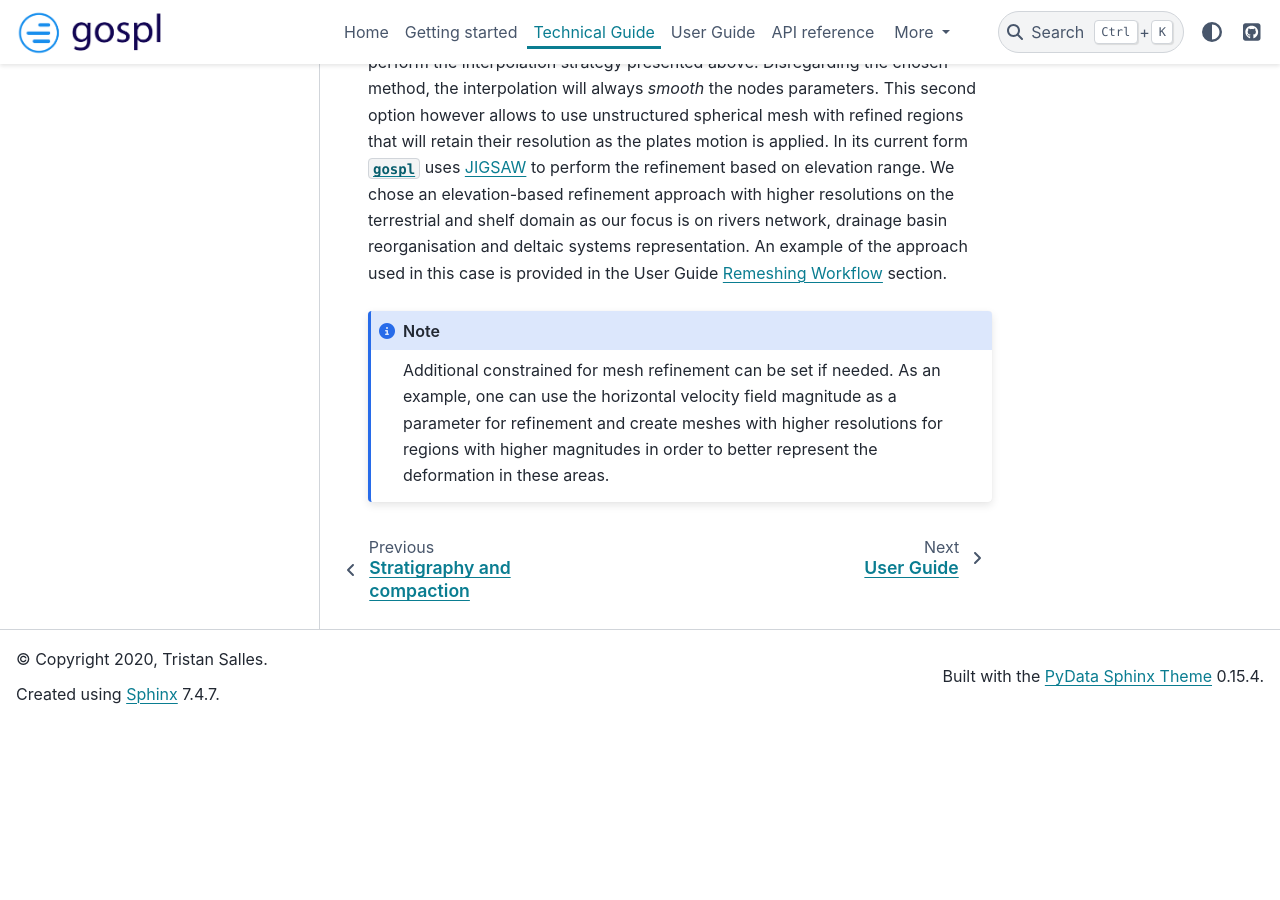
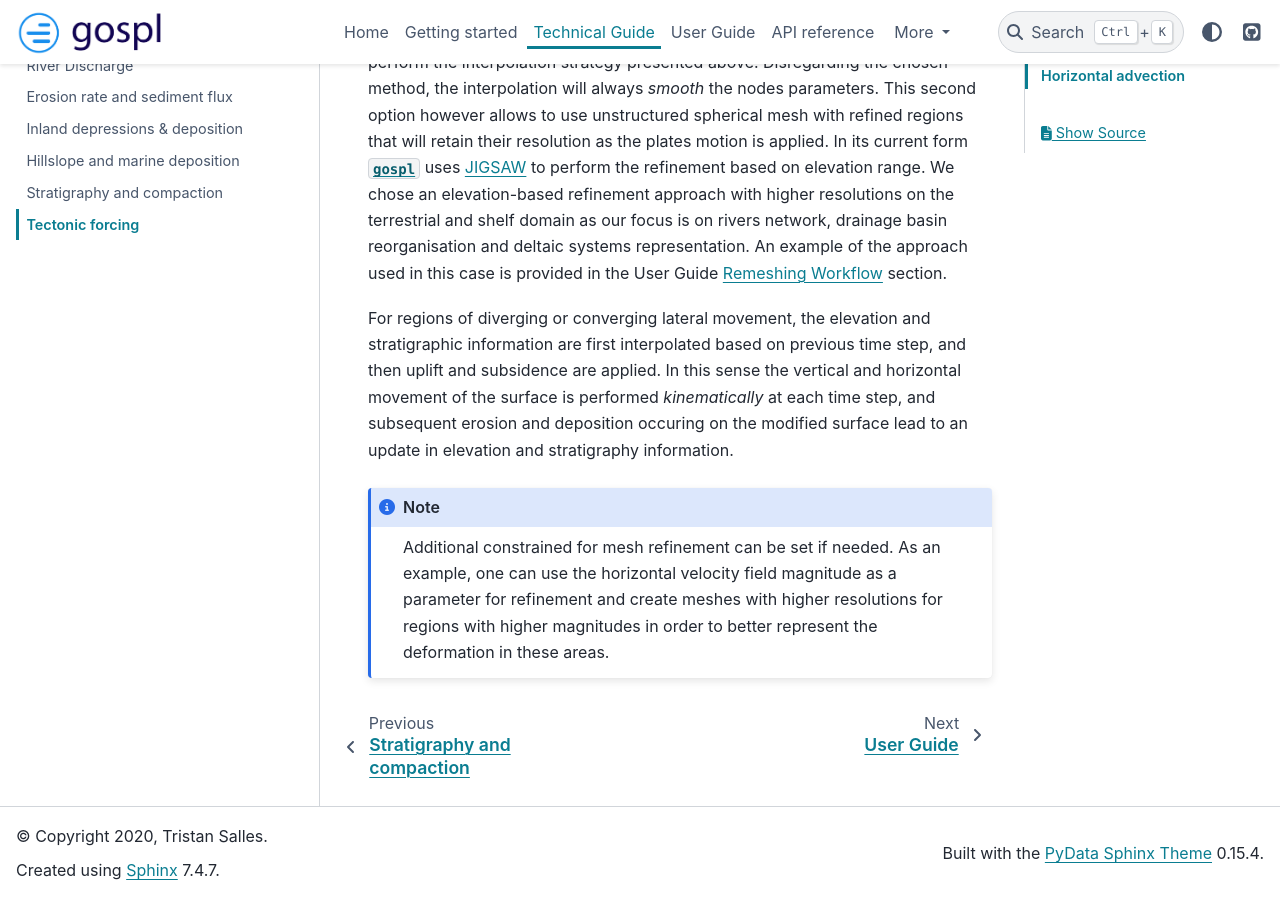
Before and after one commit to Geodels/gospl, a Sphinx documentation site: the page built from docs/tech_guide/tecto.rst, in a window 1280 px wide and 900 px high, scrolled down 2424 px. Built offline with Sphinx 7.4.7 and the PyData theme 0.15.4, drawn with Linux system fonts in a browser that asks for light colours; pages that are not in the unit, such as notebooks, are missing from menus; before the commit the page ends 3147 px from its top, so only the background shows below that.

Commit message:
Update tecto.rst

```diff
--- a/docs/tech_guide/tecto.rst
+++ b/docs/tech_guide/tecto.rst
@@ -48,6 +48,7 @@ In the first one and to avoid remeshing, the initial mesh is assumed to remain f
 
 The second option is much slower as it involves creating a completely new mesh every time the horizontal advection is applied. This new mesh is then used to perform the interpolation strategy presented above. Disregarding the chosen method, the interpolation will always *smooth* the nodes parameters. This second option however allows to use unstructured spherical mesh with refined regions that will retain their resolution as the plates motion is applied. In its current form :mod:`gospl` uses `JIGSAW <https://github.com/dengwirda/jigsaw-python>`_ to perform the refinement based on elevation range. We chose an elevation-based refinement approach with higher resolutions on the terrestrial and shelf domain as our focus is on rivers network, drainage basin reorganisation and deltaic systems representation. An example of the approach used in this case is provided in the User Guide :ref:`Remeshing Workflow <advance>` section.
 
+For regions of diverging or converging lateral movement, the elevation and stratigraphic information are first interpolated based on previous time step, and then uplift and subsidence are applied. In this sense the vertical and horizontal movement of the surface is performed *kinematically* at each time step, and subsequent erosion and deposition occuring on the modified surface lead to an update in elevation and stratigraphy information.
 
 .. note::
 
```
